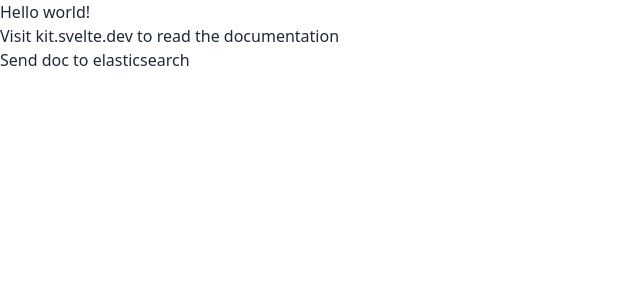
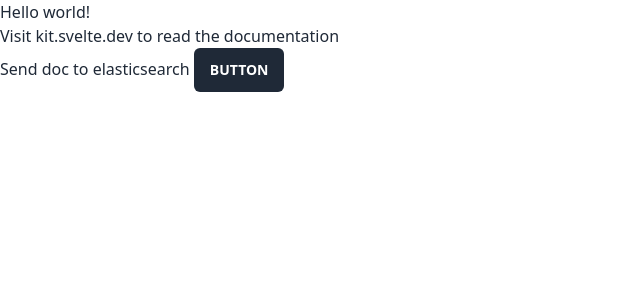
Before and after one commit to MediScan-Inventors-Program/MediScan, a SvelteKit app in the folder frontend/: page / in a window 1280 px wide. Shown: the top 300 px of the page, without its empty margins (0-640 px from the left). Built offline with nearby package versions, Linux system fonts and the light colour scheme.

Commit message:
add daisy ui button

```diff
--- a/frontend/src/routes/+page.svelte
+++ b/frontend/src/routes/+page.svelte
@@ -2,13 +2,17 @@
 <p>Visit <a href="https://kit.svelte.dev">kit.svelte.dev</a> to read the documentation</p>
 <div>
     <button on:click={storeDocument}>Send doc to elasticsearch</button>
+
+    <button class="inline-block cursor-pointer rounded-md bg-gray-800 px-4 py-3 text-center text-sm font-semibold uppercase text-white transition duration-200 ease-in-out hover:bg-gray-900">
+        Button
+    </button>
 </div>
 
 <script lang="ts">
     async function storeDocument() {
         await fetch('/api/storeDocument', {
             method: 'POST',
-            body: JSON.stringify({ "do": "thing" }),
+            body: JSON.stringify({"do": "thing"}),
             headers: {
                 'Content-Type': 'application/json'
             }
```
